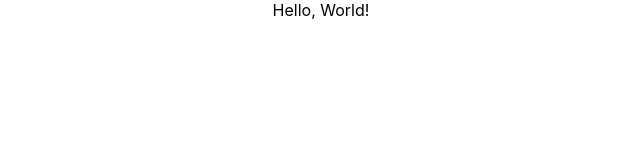
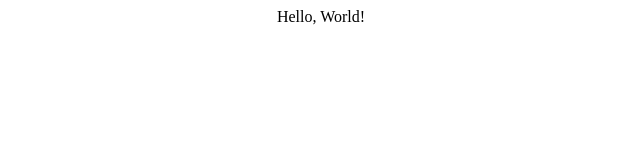
Before and after one commit to neel0patel/Task-Management-Tool, a React (Create React App) app in the folder task-management/: page / in a window 1280 px wide. Shown: the top 160 px of the page, without its empty margins (319-959 px from the left). Built offline with nearby package versions, Linux system fonts and the light colour scheme.

Commit message:
slight change + added components folder

```diff
--- a/task-management/src/index.css
+++ /dev/null
@@ -1,13 +0,0 @@
-body {
-  margin: 0;
-  font-family: -apple-system, BlinkMacSystemFont, 'Segoe UI', 'Roboto', 'Oxygen',
-    'Ubuntu', 'Cantarell', 'Fira Sans', 'Droid Sans', 'Helvetica Neue',
-    sans-serif;
-  -webkit-font-smoothing: antialiased;
-  -moz-osx-font-smoothing: grayscale;
-}
-
-code {
-  font-family: source-code-pro, Menlo, Monaco, Consolas, 'Courier New',
-    monospace;
-}
```
Also changed, not shown: task-management/src/index.js (+6 -6 lines), task-management/src/components/createTodo.jsx (added), task-management/src/components/showTodoList.jsx (added), task-management/src/components/updateTodo.jsx (added).
